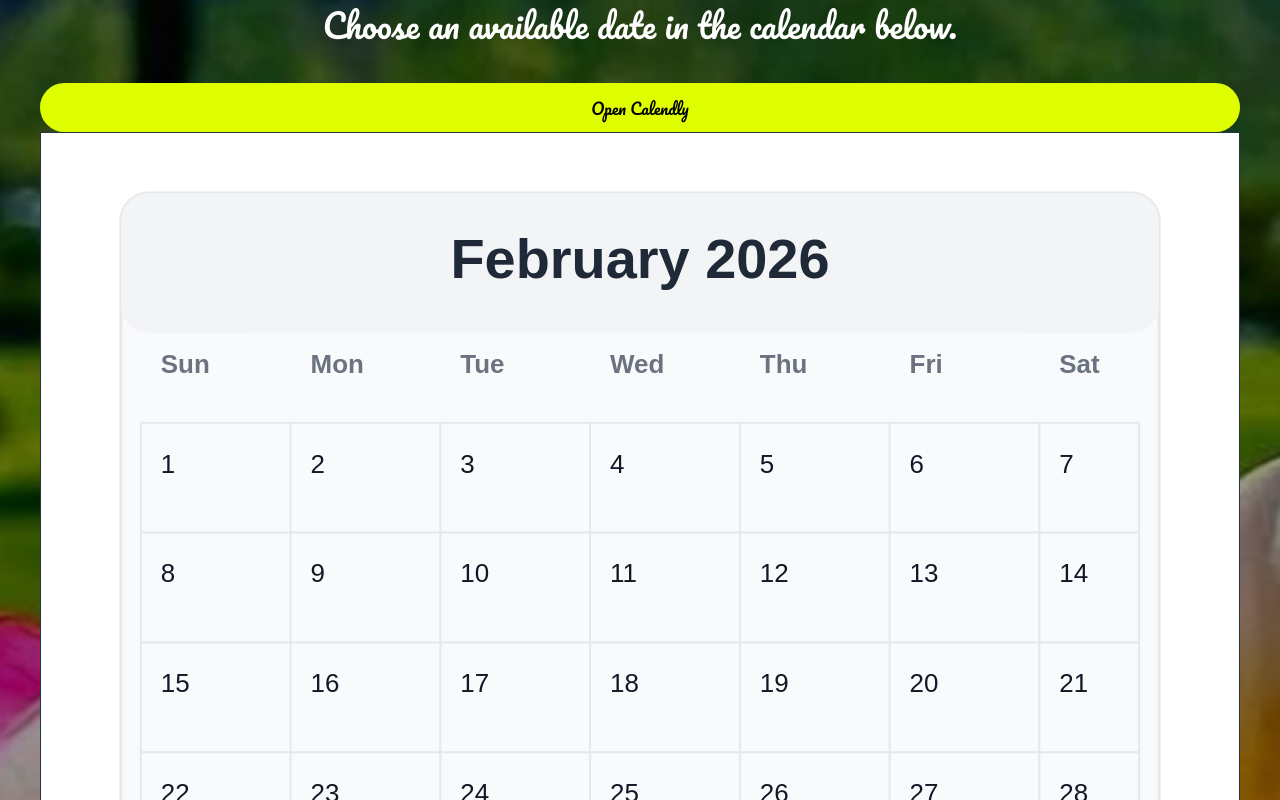
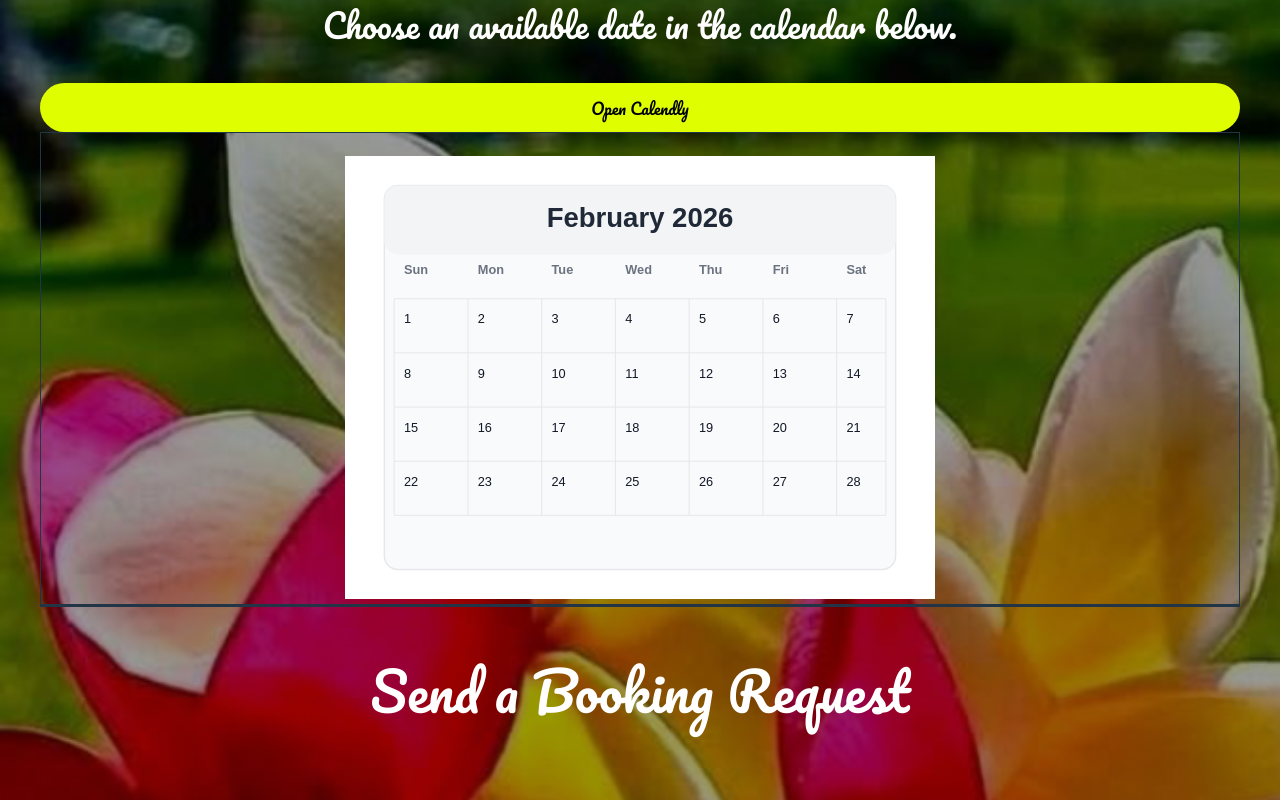
Before and after one commit to JohnPlamoottil/Da-Little-Aloha-Show-Merv-, a React (Vite) app in the folder web/: page /contact-us in a window 1280 px wide. Shown: the part 920-1720 px from the top of the page. Built offline with nearby package versions, Linux system fonts and the light colour scheme; no server answers.

Commit message:
add width and paddingtop to the Feb2026 month

```diff
--- a/web/src/pages/ContactUs.jsx
+++ b/web/src/pages/ContactUs.jsx
@@ -151,6 +151,7 @@ function ContactUs() {
                   src={calendarFeb2026}
                   alt="February 2026 calendar"
                   className="w-full h-auto"
+                  style={{ width: "590px", paddingTop: "23px" }}
                 />
               </div>
 
```
